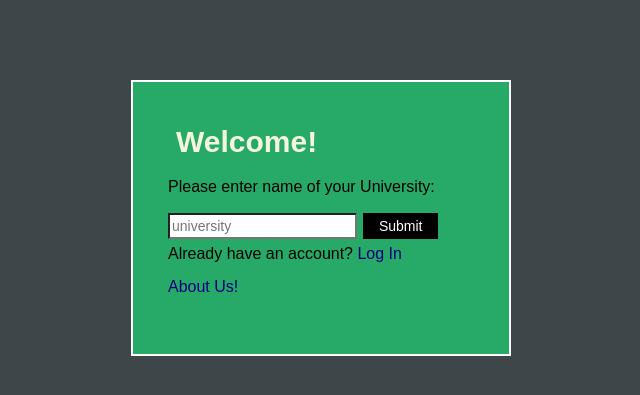
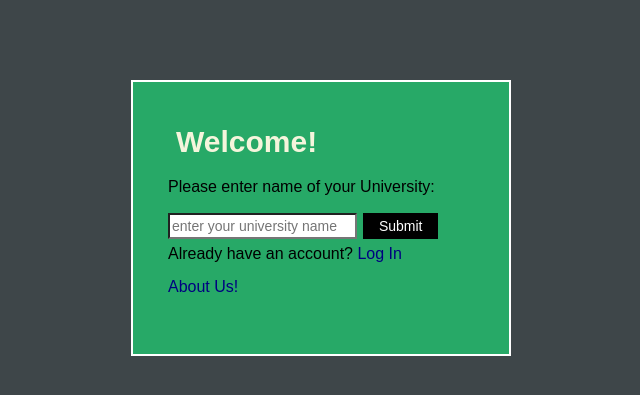
Before and after one commit to computer-science-team/seniorproject101, a PHP site: page /php/FirstPage.php in a window 1280 px wide. Shown: the top 395 px of the page, without its empty margins (319-959 px from the left). Run offline with PHP 8.4, Linux system fonts and the light colour scheme.

Commit message:
Update FirstPage.php
Changing placeholder value to "enter your university name"

```diff
--- a/preliminary Assesment/php/FirstPage.php
+++ b/preliminary Assesment/php/FirstPage.php
@@ -127,7 +127,7 @@ print $pageStart;
 			<form method="post">
 
 				<p>Please enter name of your University: </p>
-				<input type="text" name="university" placeholder="university" value="<?php if(isset($_POST['university'])){ echo $_POST['university'];} ?>"/>
+				<input type="text" name="university" placeholder="enter your university name" value="<?php if(isset($_POST['university'])){ echo $_POST['university'];} ?>"/>
 				<input type="submit" name="submit" value="Submit">
 
 				<p>Already have an account? <a href="login.php">Log In</a></p>
```
